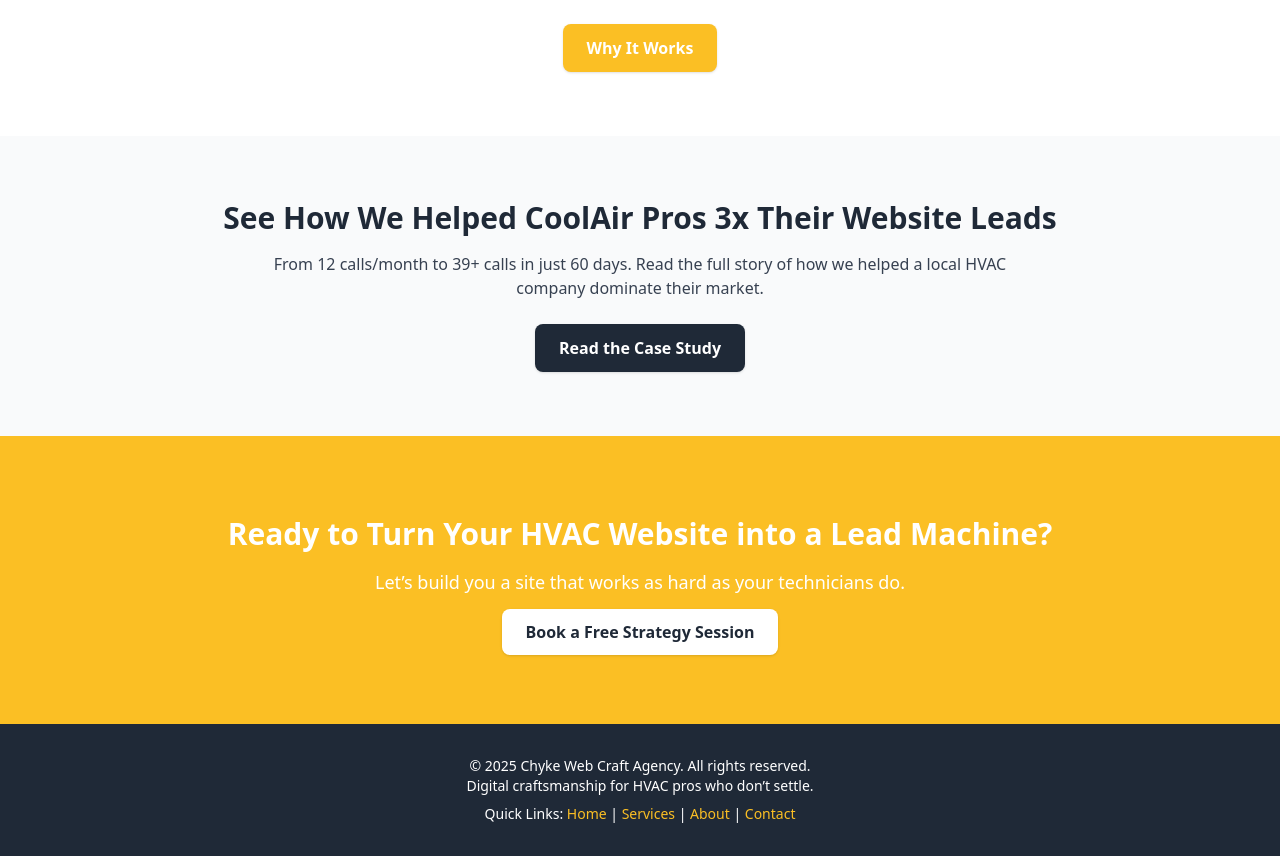
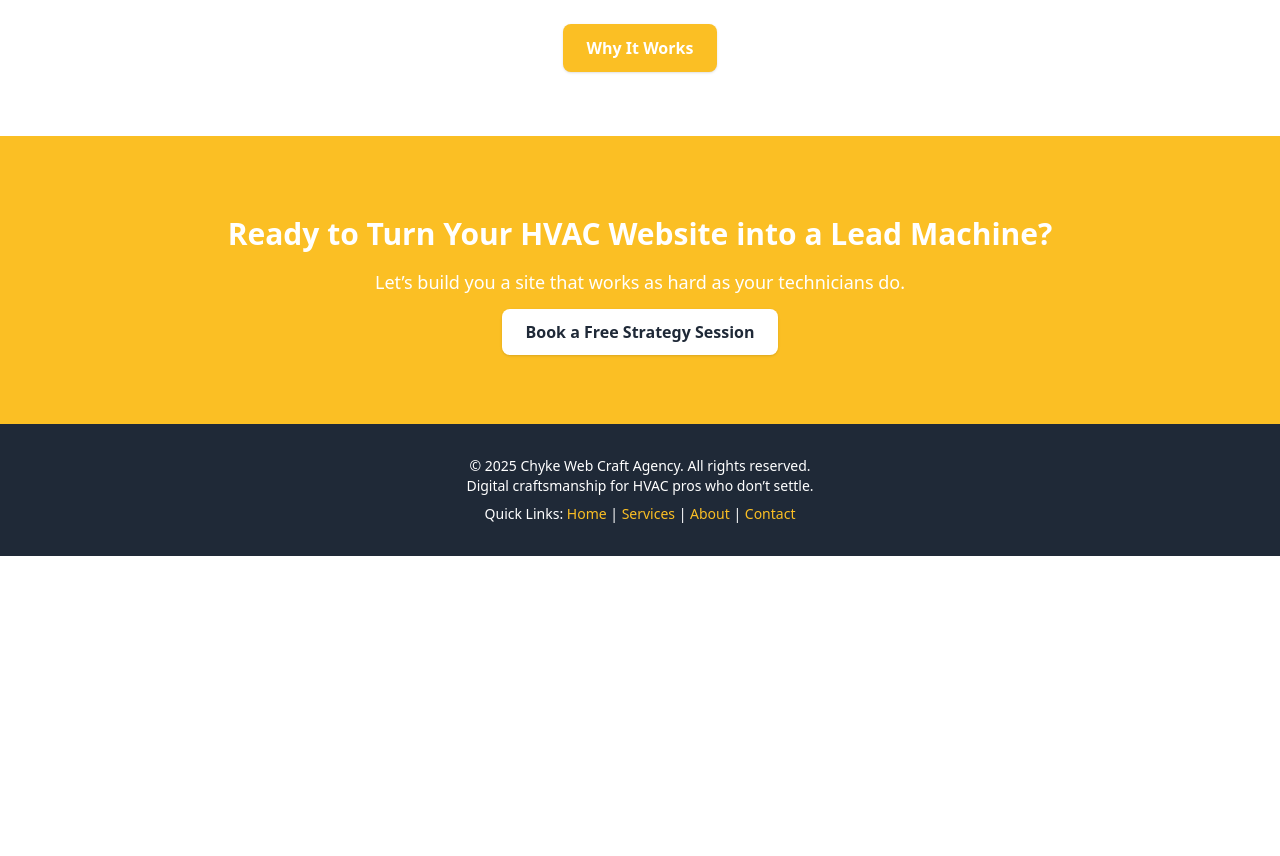
Before and after one commit to solochyke/www.chykewebcraft.com, a plain HTML site: page index.html in a window 1280 px wide. Shown: the part 1400-2256 px from the top of the page. After the commit the page ends 1956 px from the top, so only its background shows below. Drawn offline with nearby package versions, Linux system fonts and the light colour scheme.

Commit message:
Update index.html

```diff
--- a/index.html
+++ b/index.html
@@ -103,13 +103,6 @@
     <a href="#" class="inline-block mt-8 bg-gold text-white font-semibold py-3 px-6 rounded-lg shadow hover:bg-yellow-500">Why It Works</a>
   </section>
 
-  <!-- Case Study -->
-  <section class="py-16 px-4 md:px-6 bg-gray-50 text-center">
-    <h2 class="text-2xl md:text-3xl font-bold text-navy mb-4">See How We Helped CoolAir Pros 3x Their Website Leads</h2>
-    <p class="text-gray-700 max-w-3xl mx-auto">From 12 calls/month to 39+ calls in just 60 days. Read the full story of how we helped a local HVAC company dominate their market.</p>
-    <a href="#" class="inline-block mt-6 bg-navy text-white font-semibold py-3 px-6 rounded-lg shadow hover:bg-gray-800">Read the Case Study</a>
-  </section>
-
   <!-- Final CTA -->
   <section class="py-20 px-4 text-center bg-gold text-white">
     <h2 class="text-3xl font-bold mb-4">Ready to Turn Your HVAC Website into a Lead Machine?</h2>
```
